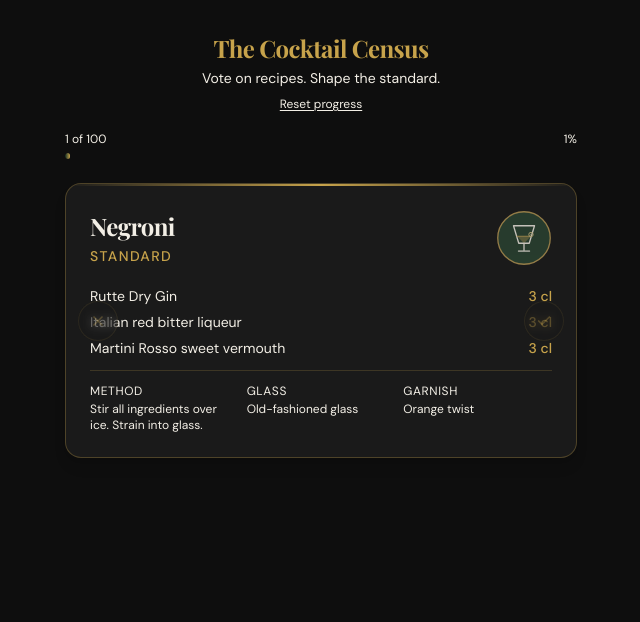
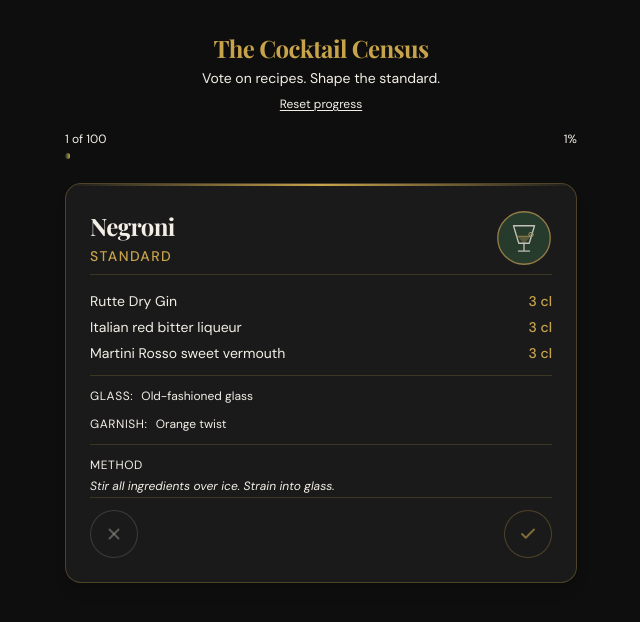
Before and after one commit to B-Pingarron/Cocktail-Census, a React (Vite) app: page /#/ in a window 1280 px wide. Shown: the top 622 px of the page, without its empty margins (319-959 px from the left). Built offline with nearby package versions, Linux system fonts and the light colour scheme; a web font is replaced by a local one.

Commit message:
feat(census): complete Phase 1.1 redesign (swipe, brutalism, layout polish)

```diff
--- a/src/components/CocktailCard.tsx
+++ b/src/components/CocktailCard.tsx
@@ -15,7 +15,7 @@
  *   - data-section="nav-disagree"    → subtle "X" button (left)
  *   - data-section="nav-agree"       → subtle "✓" button (right)
  */
-import { useState, useCallback, useEffect } from "react";
+import { useState, useCallback, useEffect, useRef } from "react";
 import type { Cocktail } from "@/types/cocktail";
 import { RecipeDetails } from "./RecipeDetails";
 import { useSwipeable } from "react-swipeable";
@@ -30,14 +30,18 @@ const SWIPE_THRESHOLD = 0.4;
 interface CocktailCardProps {
   cocktail: Cocktail;
   onVote: (cocktailId: string, recipeId: string, vote: "agree" | "disagree") => void;
+  onPrevious?: () => void;
 }
 
 export const CocktailCard = ({
   cocktail,
   onVote,
+  onPrevious,
 }: CocktailCardProps) => {
   // Tracks horizontal swipe progress as percentage of card width (negative=left, positive=right)
   const [swipeOffset, setSwipeOffset] = useState(0);
+  // Ref to always read the latest swipeOffset in event handlers (avoids stale closure)
+  const swipeOffsetRef = useRef(0);
   // Track direction after threshold crossed — "left" for disagree, "right" for agree
   const [swipeDirection, setSwipeDirection] = useState<"left" | "right" | null>(null);
   // Whether card is currently flying off-screen
@@ -91,30 +95,31 @@ export const CocktailCard = ({
   const swipeHandlers = useSwipeable({
     onSwiping: ({ deltaX }) => {
       if (isFlying) return;
-      // Clamp the swipe offset — CSS transforms use percentage, so calculate relative to card width
       const el = document.querySelector("[data-section='swipe-container']") as HTMLElement | null;
       if (el) {
         const cardWidth = el.offsetWidth;
         const percent = (deltaX / cardWidth) * 100;
+        swipeOffsetRef.current = percent;
         setSwipeOffset(percent);
       }
     },
-    onSwiped: (_eventData) => {
+    onSwiped: () => {
       if (isFlying) return;
-      const absPercent = Math.abs(swipeOffset);
+      const currentOffset = swipeOffsetRef.current;
+      const absPercent = Math.abs(currentOffset);
       if (absPercent > SWIPE_THRESHOLD * 100) {
-        handleSwiped(swipeOffset > 0 ? "right" : "left");
+        handleSwiped(currentOffset > 0 ? "right" : "left");
       } else {
-        // Snap back
         setSwipeOffset(0);
         setSwipeDirection(null);
       }
     },
     onTouchEndOrOnMouseUp: () => {
       if (isFlying) return;
-      const absPercent = Math.abs(swipeOffset);
+      const currentOffset = swipeOffsetRef.current;
+      const absPercent = Math.abs(currentOffset);
       if (absPercent > SWIPE_THRESHOLD * 100) {
-        handleSwiped(swipeOffset > 0 ? "right" : "left");
+        handleSwiped(currentOffset > 0 ? "right" : "left");
       } else {
         setSwipeOffset(0);
         setSwipeDirection(null);
@@ -151,9 +156,9 @@ export const CocktailCard = ({
         {/* === Gold Accent Line === */}
         <div className="h-[2px] bg-gradient-to-r from-transparent via-gold to-transparent" />
 
-        <div className="p-6 space-y-5">
+        <div className="p-6">
           {/* === Header (Name + Placeholder Image) === */}
-          <div className="flex items-start justify-between" data-section="card-header">
+          <div className="flex justify-between items-end" data-section="card-header">
             <div className="flex-1 min-w-0 pr-4">
               <h2 className="font-display text-2xl font-bold text-foreground tracking-tight">
                 {cocktail.name}
@@ -169,8 +174,58 @@ export const CocktailCard = ({
             />
           </div>
 
+          {/* === Identity Divider === */}
+          <div className="h-px bg-gold/20 mt-2 mb-4" />
+
           {/* === Recipe Details === */}
           <RecipeDetails recipe={cocktail.standardRecipe} />
+
+          {/* === Vote Buttons === */}
+          {!isFlying && (
+            <div className="flex justify-between items-center pt-3 border-t border-gold/20">
+              <button
+                data-section="nav-disagree"
+                onClick={(e) => { e.stopPropagation(); handleSwiped("left"); }}
+                className="w-12 h-12 rounded-full
+                  bg-card border border-concrete/30 flex items-center justify-center
+                  text-concrete/60 hover:text-concrete hover:border-concrete/50 hover:bg-card
+                  transition-all duration-200 cursor-pointer"
+                aria-label="Disagree (swipe left)"
+              >
+                <svg width="18" height="18" viewBox="0 0 24 24" fill="none" stroke="currentColor" strokeWidth="2.5" strokeLinecap="round">
+                  <path d="M18 6 6 18" /><path d="m6 6 12 12" />
+                </svg>
+              </button>
+              {onPrevious && (
+                <button
+                  data-section="nav-previous"
+                  onClick={(e) => { e.stopPropagation(); onPrevious(); }}
+                  className="px-3 py-1.5 rounded-lg
+                    bg-card border border-concrete/20 flex items-center justify-center
+                    text-concrete/40 hover:text-concrete hover:border-concrete/40 hover:bg-card
+                    transition-all duration-200 cursor-pointer"
+                  aria-label="Previous cocktail"
+                >
+                  <span className="text-[10px] uppercase tracking-widest font-body font-bold">
+                    previous drink
+                  </span>
+                </button>
+              )}
+              <button
+                data-section="nav-agree"
+                onClick={(e) => { e.stopPropagation(); handleSwiped("right"); }}
+                className="w-12 h-12 rounded-full
+                  bg-card border border-gold/30 flex items-center justify-center
+                  text-gold/60 hover:text-gold hover:border-gold/50 hover:bg-card
+                  transition-all duration-200 cursor-pointer"
+                aria-label="Agree (swipe right)"
+              >
+                <svg width="18" height="18" viewBox="0 0 24 24" fill="none" stroke="currentColor" strokeWidth="2.5" strokeLinecap="round" strokeLinejoin="round">
+                  <path d="M20 6 9 17l-5-5" />
+                </svg>
+              </button>
+            </div>
+          )}
 
           {/* === Swipe Indicator Overlay === */}
           {swipeOffset !== 0 && !isFlying && (
@@ -187,43 +242,7 @@ export const CocktailCard = ({
           )}
         </div>
 
-          {/* === Subtle Nav Buttons (Phase 1.1)
-           * Tinder-style click fallback for non-swipe interaction.
-           * Semi-transparent by default, full opacity on hover.
-           * Hidden during fly-off. data-section attributes for DevTools mapping.
-           * Added after Momus review — swipe-only was an accessibility gap for keyboard users. */}
-          {!isFlying && (
-            <>
-              <button
-                data-section="nav-disagree"
-                onClick={(e) => { e.stopPropagation(); handleSwiped("left"); }}
-                className="absolute left-3 top-1/2 -translate-y-1/2 w-10 h-10 rounded-full
-                  bg-card/70 border border-gold/20 flex items-center justify-center
-                  text-gold/60 hover:text-gold hover:border-gold/50 hover:bg-card
-                  opacity-50 hover:opacity-100 transition-all duration-200 cursor-pointer z-10
-                  backdrop-blur-sm"
-                aria-label="Disagree (swipe left)"
-              >
-                <svg width="16" height="16" viewBox="0 0 24 24" fill="none" stroke="currentColor" strokeWidth="2.5" strokeLinecap="round">
-                  <path d="M18 6 6 18" /><path d="m6 6 12 12" />
-                </svg>
-              </button>
-              <button
-                data-section="nav-agree"
-                onClick={(e) => { e.stopPropagation(); handleSwiped("right"); }}
-                className="absolute right-3 top-1/2 -translate-y-1/2 w-10 h-10 rounded-full
-                  bg-card/70 border border-gold/20 flex items-center justify-center
-                  text-gold/60 hover:text-gold hover:border-gold/50 hover:bg-card
-                  opacity-50 hover:opacity-100 transition-all duration-200 cursor-pointer z-10
-                  backdrop-blur-sm"
-                aria-label="Agree (swipe right)"
-              >
-                <svg width="16" height="16" viewBox="0 0 24 24" fill="none" stroke="currentColor" strokeWidth="2.5" strokeLinecap="round" strokeLinejoin="round">
-                  <path d="M20 6 9 17l-5-5" />
-                </svg>
-              </button>
-            </>
-          )}
+
       </div>
     </div>
   );
--- a/src/components/RecipeDetails.tsx
+++ b/src/components/RecipeDetails.tsx
@@ -13,10 +13,10 @@ export const RecipeDetails = ({ recipe, compact }: RecipeDetailsProps) => {
         {recipe.ingredients.map((ing, i) => (
           <div
             key={i}
-            className="flex items-center justify-between text-sm font-body"
+            className="grid grid-cols-[1fr_auto] items-center text-sm font-body"
           >
-            <span className="text-foreground/80">{ing.name}</span>
-            <span className="text-gold font-medium tabular-nums">
+            <span className="text-foreground/80 truncate min-w-0">{ing.name}</span>
+            <span className="text-gold font-medium tabular-nums text-right ml-4">
               {ing.amount}
             </span>
           </div>
@@ -26,26 +26,25 @@ export const RecipeDetails = ({ recipe, compact }: RecipeDetailsProps) => {
       {/* Divider */}
       <div className="h-px bg-gold/20" />
 
-      {/* Method, Glass, Garnish */}
-      <div className="grid grid-cols-3 gap-2 text-xs font-body">
-        <div>
-          <span className="text-muted-foreground block uppercase tracking-wider mb-0.5">
-            Method
-          </span>
-          <span className="text-foreground/90">{recipe.method}</span>
-        </div>
-        <div>
-          <span className="text-muted-foreground block uppercase tracking-wider mb-0.5">
-            Glass
-          </span>
-          <span className="text-foreground/90">{recipe.glass}</span>
-        </div>
-        <div>
-          <span className="text-muted-foreground block uppercase tracking-wider mb-0.5">
-            Garnish
-          </span>
-          <span className="text-foreground/90">{recipe.garnish}</span>
-        </div>
+      {/* Glass */}
+      <div className="flex items-center gap-x-2 text-xs font-body">
+        <span className="text-muted-foreground uppercase tracking-wider">Glass:</span>
+        <span className="text-foreground/90">{recipe.glass}</span>
+      </div>
+
+      {/* Garnish */}
+      <div className="flex items-center gap-x-2 text-xs font-body">
+        <span className="text-muted-foreground uppercase tracking-wider">Garnish:</span>
+        <span className="text-foreground/90">{recipe.garnish}</span>
+      </div>
+
+      {/* Divider */}
+      <div className="h-px bg-gold/20" />
+
+      {/* Method — at the very bottom, muted styling */}
+      <div className="text-xs font-body mb-4">
+        <span className="text-muted-foreground uppercase tracking-wider block mb-1">Method</span>
+        <span className="text-foreground/60 italic leading-relaxed">{recipe.method}</span>
       </div>
     </div>
   );
--- a/src/pages/Census.tsx
+++ b/src/pages/Census.tsx
@@ -108,6 +108,12 @@ const Census = () => {
     },
     [currentIndex]
   );
+
+  const handlePrevious = useCallback(() => {
+    setCurrentIndex((i) => Math.max(0, i - 1));
+    setFinished(false);
+    setVotes((prev) => prev.slice(0, -1));
+  }, []);
 
   const handleReset = useCallback(() => {
     localStorage.removeItem(STORAGE_KEY);
@@ -226,6 +232,7 @@ const Census = () => {
               key={cocktails[currentIndex].id}
               cocktail={cocktails[currentIndex]}
               onVote={handleVote}
+              onPrevious={currentIndex > 0 ? handlePrevious : undefined}
             />
           ) : (
             <div data-section="error-state" className="text-center py-12">
```
